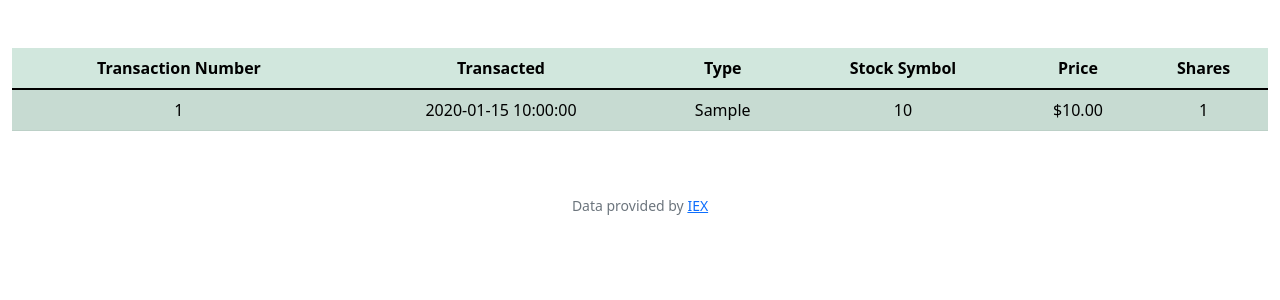
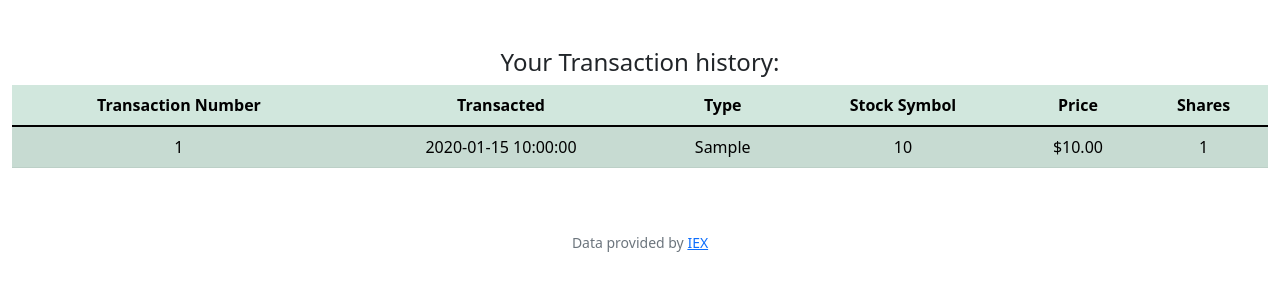
Before and after one commit to johnelliott626/stock-trader, a Flask app: template templates/history.html in a window 1280 px wide. Shown: the part 76-376 px from the top of the page. Run offline with Flask 2, Linux system fonts and the light colour scheme; the template is opened without the code that fills it: most values are stand-ins (such as "Sample title", 1, 10 or a date in 2020); some libraries are stand-ins or nearby versions.

Commit message:
ddd, Sep 9/12/2022, YYYY, 6:32 A +0

```diff
--- a/templates/history.html
+++ b/templates/history.html
@@ -5,6 +5,7 @@
 {% endblock %}
 
 {% block main %}
+    <h4>Your Transaction history:</h4>
     <table class="table table-success table-striped">
         <thead>
             <tr>
```
Also changed, not shown: 1 other file.
